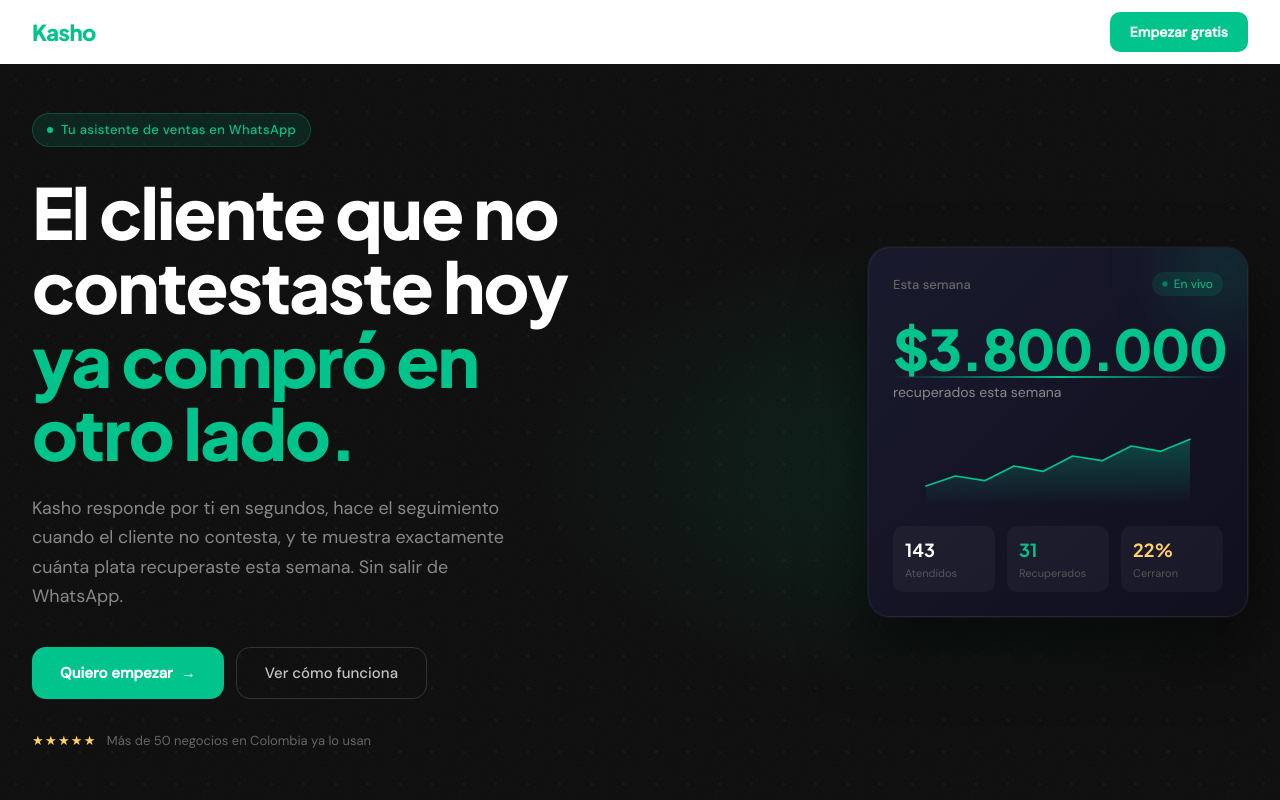
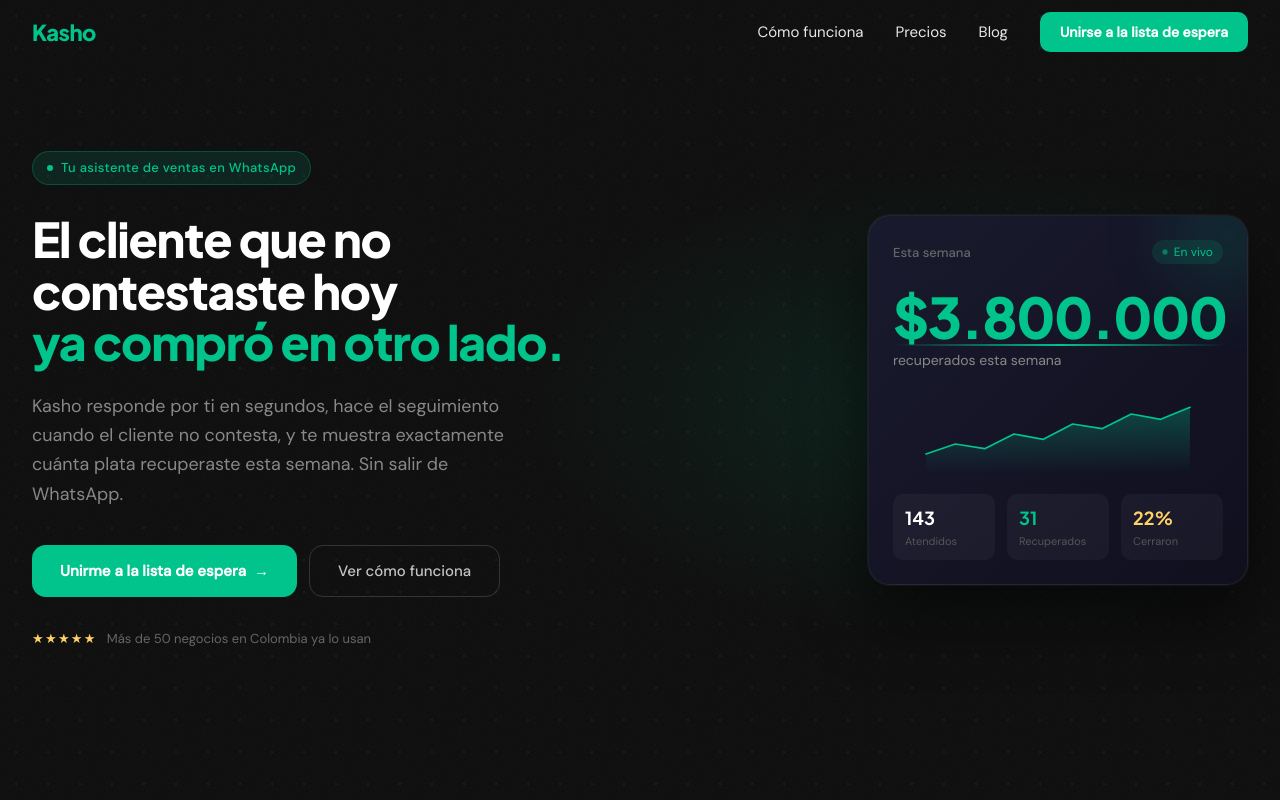
Before and after one commit to binavodev/kasho, a Next.js app: page / in a window 1280 px wide. Shown: the top 800 px of the page. Built offline with nearby package versions, Linux system fonts and the light colour scheme; no server answers.

Commit message:
feat(marketing): wire waitlist CTAs and refresh landing chrome
- Wrap marketing pages with waitlist provider and modal shell
- Invert navbar theme on scroll and align mobile navigation
- Tune hero, footer, final CTA copy and spacing for readability

```diff
--- a/src/app/globals.css
+++ b/src/app/globals.css
@@ -293,3 +293,8 @@
 .kasho-table tr:last-child td {
   @apply border-b-0;
 }
+
+/* Native <dialog> overlay (waitlist modal) */
+dialog::backdrop {
+  background-color: rgb(0 0 0 / 0.65);
+}
--- a/src/components/landing/FinalCTA.tsx
+++ b/src/components/landing/FinalCTA.tsx
@@ -4,10 +4,12 @@
 import { Check } from "iconoir-react";
 import { useRef } from "react";
 
+import { useWaitlist } from "@/contexts/waitlist-context";
 import { useKashoInView } from "@/hooks/use-kasho-in-view";
 import { KASHO_EASE } from "@/lib/motion";
 
 export function FinalCTA(): React.ReactElement {
+  const { openWaitlist } = useWaitlist();
   const ref = useRef<HTMLDivElement>(null);
   const inView = useKashoInView(ref);
 
@@ -54,12 +56,13 @@
             Si no ves resultados en el primer mes, te devolvemos el dinero.
           </p>
           <div className="mt-11 flex flex-col items-center gap-4">
-            <a
+            <button
               className="inline-flex items-center gap-2.5 rounded-[14px] bg-kasho-black px-10 py-4 font-sans text-[17px] font-semibold text-white transition-all duration-300 hover:scale-[1.03] hover:bg-kasho-navy hover:shadow-[0_12px_40px_rgba(0,0,0,0.25)]"
-              href="#precios"
+              onClick={openWaitlist}
+              type="button"
             >
-              Empezar ahora <span aria-hidden>→</span>
-            </a>
+              Unirme a la lista de espera <span aria-hidden>→</span>
+            </button>
             <a
               className="font-sans text-sm text-black/50 transition-colors duration-200 hover:text-kasho-black"
               href="https://wa.me/573000000000"
--- a/src/components/landing/Footer.tsx
+++ b/src/components/landing/Footer.tsx
@@ -1,4 +1,8 @@
+"use client";
+
 import Link from "next/link";
+
+import { useWaitlist } from "@/contexts/waitlist-context";
 
 const productLinks: { href: string; label: string }[] = [
   { href: "/#como-funciona", label: "Cómo funciona" },
@@ -33,7 +37,14 @@
   { href: "/privacidad", label: "Política de privacidad" },
 ];
 
+const linkMuted =
+  "mb-3 block font-sans text-sm text-neutral-400 transition-colors duration-200 hover:text-kasho-green";
+const headingMuted =
+  "mb-5 font-heading text-[13px] font-bold uppercase tracking-widest text-neutral-300";
+
 export function Footer(): React.ReactElement {
+  const { openWaitlist } = useWaitlist();
+
   return (
     <footer className="bg-kasho-black px-4 py-16 pb-8 sm:px-6">
       <div className="mx-auto max-w-7xl">
@@ -42,7 +53,7 @@
             <div className="mb-3 font-heading text-2xl font-extrabold text-kasho-green">
               Kasho
             </div>
-            <p className="mb-5 max-w-sm font-sans text-sm leading-relaxed text-[#555]">
+            <p className="mb-5 max-w-sm font-sans text-sm leading-relaxed text-neutral-400">
               Tu asistente de ventas en WhatsApp. Responde, hace seguimiento y
               te muestra los resultados.
             </p>
@@ -54,87 +65,60 @@
             </a>
           </div>
           <div>
-            <div className="mb-5 font-heading text-[13px] font-bold uppercase tracking-widest text-[#444]">
-              Producto
-            </div>
+            <div className={headingMuted}>Producto</div>
             {productLinks.map((link) => (
-              <Link
-                className="mb-3 block font-sans text-sm text-[#555] transition-colors duration-200 hover:text-white"
-                href={link.href}
-                key={link.href}
-              >
+              <Link className={linkMuted} href={link.href} key={link.href}>
                 {link.label}
               </Link>
             ))}
-            <a
-              className="mt-1 block font-sans text-sm font-semibold text-kasho-green transition-colors duration-200 hover:text-white"
-              href="https://app.kashoai.com/registro"
-              rel="noopener noreferrer"
-              target="_blank"
+            <button
+              className="mt-1 block w-full text-left font-sans text-sm font-semibold text-kasho-green transition-colors duration-200 hover:text-white"
+              onClick={openWaitlist}
+              type="button"
             >
-              Empezar gratis →
-            </a>
+              Unirse a la lista de espera →
+            </button>
           </div>
           <div>
-            <div className="mb-5 font-heading text-[13px] font-bold uppercase tracking-widest text-[#444]">
-              Ventas WhatsApp
-            </div>
+            <div className={headingMuted}>Ventas WhatsApp</div>
             {sectorLinks.map((link) => (
-              <Link
-                className="mb-3 block font-sans text-sm text-[#555] transition-colors duration-200 hover:text-white"
-                href={link.href}
-                key={link.href}
-              >
+              <Link className={linkMuted} href={link.href} key={link.href}>
                 {link.label}
               </Link>
             ))}
           </div>
           <div>
-            <div className="mb-5 font-heading text-[13px] font-bold uppercase tracking-widest text-[#444]">
-              Colombia
-            </div>
+            <div className={headingMuted}>Colombia</div>
             {cityLinks.map((link) => (
-              <Link
-                className="mb-3 block font-sans text-sm text-[#555] transition-colors duration-200 hover:text-white"
-                href={link.href}
-                key={link.href}
-              >
+              <Link className={linkMuted} href={link.href} key={link.href}>
                 {link.label}
               </Link>
             ))}
           </div>
           <div>
-            <div className="mb-5 font-heading text-[13px] font-bold uppercase tracking-widest text-[#444]">
-              Comparativas
-            </div>
+            <div className={headingMuted}>Comparativas</div>
             {compareLinks.map((link) => (
-              <Link
-                className="mb-3 block font-sans text-sm text-[#555] transition-colors duration-200 hover:text-white"
-                href={link.href}
-                key={link.href}
-              >
+              <Link className={linkMuted} href={link.href} key={link.href}>
                 {link.label}
               </Link>
             ))}
-            <div className="mt-6 mb-5 font-heading text-[13px] font-bold uppercase tracking-widest text-[#444]">
+            <div className="mt-6 mb-5 font-heading text-[13px] font-bold uppercase tracking-widest text-neutral-300">
               Legal
             </div>
             {legalLinks.map((link) => (
-              <Link
-                className="mb-3 block font-sans text-sm text-[#555] transition-colors duration-200 hover:text-white"
-                href={link.href}
-                key={link.href}
-              >
+              <Link className={linkMuted} href={link.href} key={link.href}>
                 {link.label}
               </Link>
             ))}
           </div>
         </div>
-        <div className="flex flex-wrap items-center justify-between gap-4 border-t border-white/[0.06] pt-7">
-          <span className="font-sans text-[13px] text-[#444]">
+        <div className="flex flex-wrap items-center justify-between gap-4 border-t border-white/[0.08] pt-7">
+          <span className="font-sans text-[13px] text-neutral-500">
             © 2026 Kasho. Colombia.
           </span>
-          <span className="font-sans text-[13px] text-[#333]">kashoai.com</span>
+          <span className="font-sans text-[13px] text-neutral-400">
+            kashoai.com
+          </span>
         </div>
       </div>
     </footer>
--- a/src/components/landing/Hero.tsx
+++ b/src/components/landing/Hero.tsx
@@ -5,6 +5,7 @@
 import { motion, useReducedMotion } from "framer-motion";
 import { useState } from "react";
 
+import { useWaitlist } from "@/contexts/waitlist-context";
 import { KASHO_EASE } from "@/lib/motion";
 
 gsap.registerPlugin(useGSAP);
@@ -137,10 +138,11 @@
 };
 
 export function Hero(): React.ReactElement {
+  const { openWaitlist } = useWaitlist();
   const reduceMotion = useReducedMotion();
 
   return (
-    <section className="relative flex min-h-svh items-center overflow-hidden bg-kasho-black pb-16 pt-0">
+    <section className="relative -mt-16 flex min-h-svh items-center overflow-hidden bg-kasho-black pb-16 pt-16">
       <div
         aria-hidden
         className="pointer-events-none absolute inset-0 opacity-[0.04]"
@@ -185,7 +187,7 @@
           </motion.div>
 
           <motion.h1
-            className="mb-6 font-heading text-[clamp(42px,5.5vw,80px)] font-extrabold leading-[1.05] tracking-tight text-white"
+            className="mb-5 font-heading text-[clamp(30px,3.8vw,48px)] font-extrabold leading-[1.08] tracking-tight text-white md:mb-6"
             custom={reduceMotion ? 0 : 0.15}
             initial="hidden"
             variants={fadeUp}
@@ -220,12 +222,13 @@
             viewport={{ once: true }}
             whileInView="visible"
           >
-            <a
+            <button
               className="inline-flex items-center gap-2 rounded-xl bg-kasho-green px-7 py-3.5 font-sans text-[15px] font-semibold text-white transition-all duration-300 hover:scale-[1.02] hover:bg-kasho-green-dark hover:shadow-[0_8px_30px_rgba(0,196,140,0.35)] active:scale-[0.98]"
-              href="#precios"
+              onClick={openWaitlist}
+              type="button"
             >
-              Quiero empezar <span aria-hidden>→</span>
-            </a>
+              Unirme a la lista de espera <span aria-hidden>→</span>
+            </button>
             <a
               className="inline-flex items-center rounded-xl border border-white/15 px-7 py-3.5 font-sans text-[15px] font-medium text-white/75 transition-all duration-300 hover:border-kasho-green/50 hover:text-kasho-green"
               href="#como-funciona"
--- a/src/components/landing/Navbar.tsx
+++ b/src/components/landing/Navbar.tsx
@@ -1,10 +1,18 @@
 "use client";
 
-import { motion, useMotionValueEvent, useScroll, useTransform } from "framer-motion";
+import {
+  motion,
+  useMotionValueEvent,
+  useScroll,
+  useTransform,
+} from "framer-motion";
 import Link from "next/link";
 import { useState } from "react";
 
+import { useWaitlist } from "@/contexts/waitlist-context";
+
 export function Navbar(): React.ReactElement {
+  const { openWaitlist } = useWaitlist();
   const [menuOpen, setMenuOpen] = useState(false);
   const { scrollY } = useScroll();
   const [scrolled, setScrolled] = useState(false);
@@ -13,14 +21,22 @@
     setScrolled(value > 40);
   });
 
+  // Arriba: transparente para que se vea el mismo fondo del hero (ruido + gradiente).
+  // Al hacer scroll: barra blanca como antes.
   const backgroundColor = useTransform(
     scrollY,
-    [0, 72],
-    ["rgba(255,255,255,0)", "rgba(255,255,255,0.94)"],
+    [0, 88],
+    ["rgba(255,255,255,0)", "rgba(255,255,255,0.97)"],
   );
 
-  const linkColor = scrolled ? "text-kasho-black" : "text-white/75";
-  const linkHover = scrolled ? "hover:text-kasho-green" : "hover:text-white";
+  const backdropBlur = useTransform(
+    scrollY,
+    [0, 32, 88],
+    ["blur(0px)", "blur(12px)", "blur(18px)"],
+  );
+
+  const linkColor = scrolled ? "text-kasho-black" : "text-white/90";
+  const linkHover = "hover:text-kasho-green";
   const barColor = scrolled ? "bg-kasho-black" : "bg-white";
 
   return (
@@ -28,8 +44,8 @@
       className="fixed inset-x-0 top-0 z-[100] border-b border-transparent shadow-none transition-[box-shadow,border-color] duration-300 data-[scrolled=true]:border-kasho-gray-border/70 data-[scrolled=true]:shadow-[0_1px_0_rgba(0,0,0,0.07)]"
       data-scrolled={scrolled}
       style={{
-        WebkitBackdropFilter: scrolled ? "blur(20px)" : "none",
-        backdropFilter: scrolled ? "blur(20px)" : "none",
+        WebkitBackdropFilter: backdropBlur,
+        backdropFilter: backdropBlur,
         backgroundColor,
       }}
     >
@@ -41,7 +57,7 @@
           Kasho
         </Link>
 
-        <div className="hidden items-center gap-6 lg:gap-8 md:flex">
+        <div className="hidden items-center gap-6 md:flex lg:gap-8">
           <Link
             className={`font-sans text-[15px] font-normal transition-colors duration-200 ${linkColor} ${linkHover}`}
             href="/#como-funciona"
@@ -60,14 +76,13 @@
           >
             Blog
           </Link>
-          <a
+          <button
             className="rounded-[10px] bg-kasho-green px-5 py-2.5 font-sans text-sm font-semibold text-white transition-all duration-200 hover:scale-[1.02] hover:bg-kasho-green-dark"
-            href="https://app.kashoai.com/registro"
-            rel="noopener noreferrer"
-            target="_blank"
+            onClick={openWaitlist}
+            type="button"
           >
-            Empezar gratis
-          </a>
+            Unirse a la lista de espera
+          </button>
         </div>
 
         <button
@@ -106,15 +121,16 @@
           >
             Blog
           </Link>
-          <a
-            className="mt-4 block rounded-[10px] bg-kasho-green py-3 text-center font-sans font-semibold text-white no-underline"
-            href="https://app.kashoai.com/registro"
-            onClick={() => setMenuOpen(false)}
-            rel="noopener noreferrer"
-            target="_blank"
+          <button
+            className="mt-4 w-full rounded-[10px] bg-kasho-green py-3 text-center font-sans font-semibold text-white no-underline"
+            onClick={() => {
+              setMenuOpen(false);
+              openWaitlist();
+            }}
+            type="button"
           >
-            Empezar gratis
-          </a>
+            Unirse a la lista de espera
+          </button>
         </div>
       ) : null}
     </motion.nav>
```
Also changed, not shown: src/app/(marketing)/layout.tsx (+5 -2 lines).
